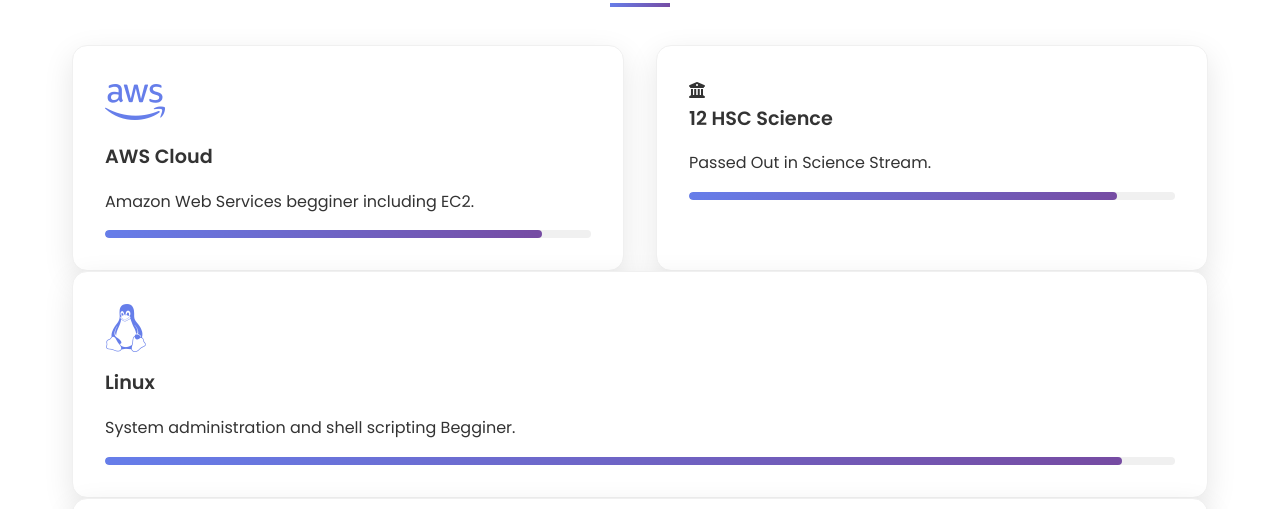
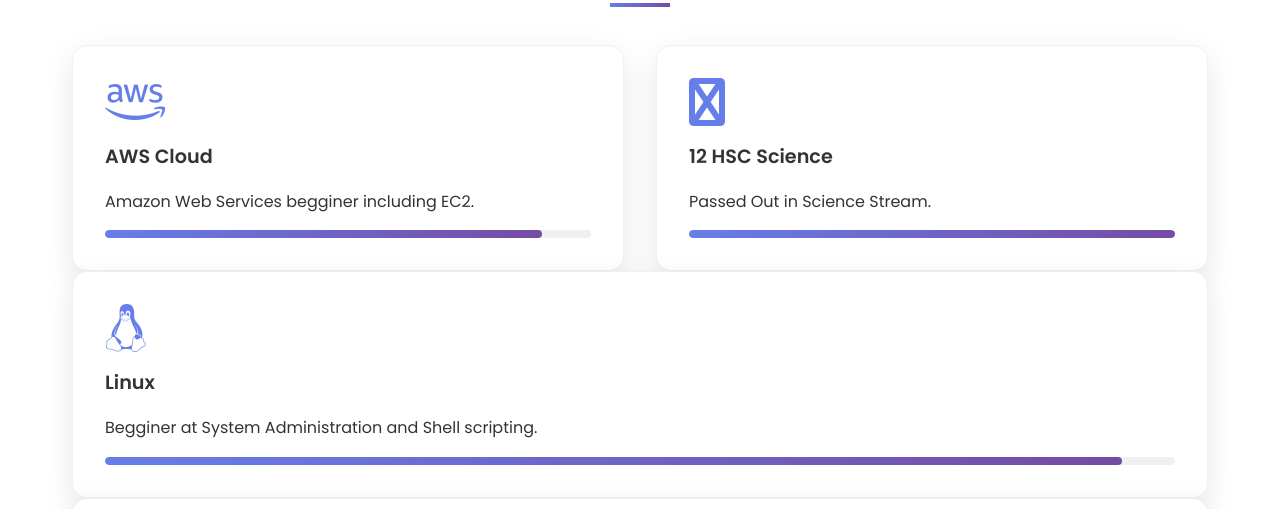
Before and after one commit to Shree4141/Student, a plain HTML site: page index.html in a window 1280 px wide. Shown: the part 967-1476 px from the top of the page. Drawn offline with Linux system fonts and the light colour scheme.

Commit message:
Update skill icons and descriptions in index.html

```diff
--- a/index.html
+++ b/index.html
@@ -656,11 +656,11 @@
                     </div>
                 </div>
                 <div class="skill-card fade-in">
-                    <i class="fa-sharp fa-solid fa-building-columns"></i>
+                    <i class="fab fa-building-columns skill-icon"></i>
                     <h3 class="skill-name">12 HSC Science</h3>
                     <p>Passed Out in Science Stream.</p>
                     <div class="progress-bar">
-                        <div class="progress-fill" data-skill="88"></div>
+                        <div class="progress-fill" data-skill="100"></div>
                     </div>
                 </div>
 
@@ -668,7 +668,7 @@
                 <div class="skill-card fade-in">
                     <i class="fab fa-linux skill-icon"></i>
                     <h3 class="skill-name">Linux</h3>
-                    <p>System administration and shell scripting Begginer.</p>
+                    <p> Begginer at System Administration and Shell scripting.</p>
                     <div class="progress-bar">
                         <div class="progress-fill" data-skill="95"></div>
                     </div>
```
